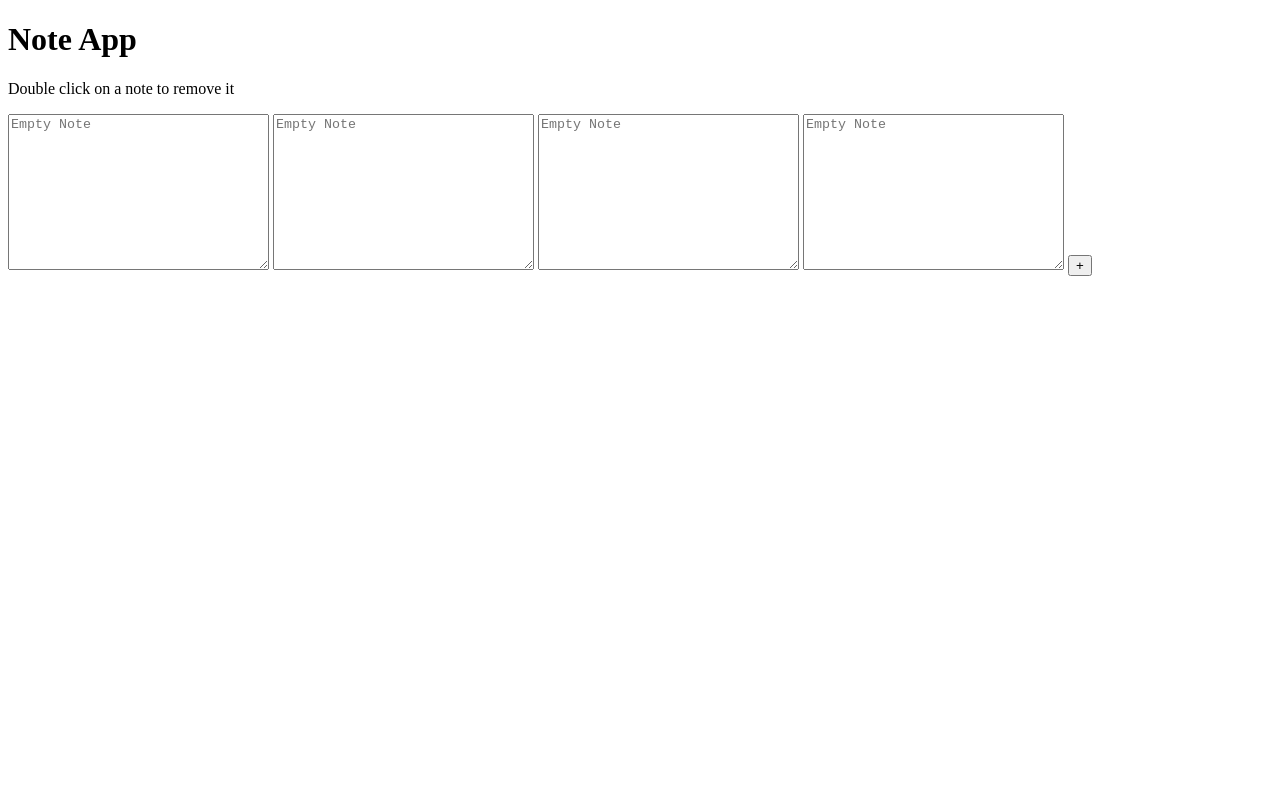
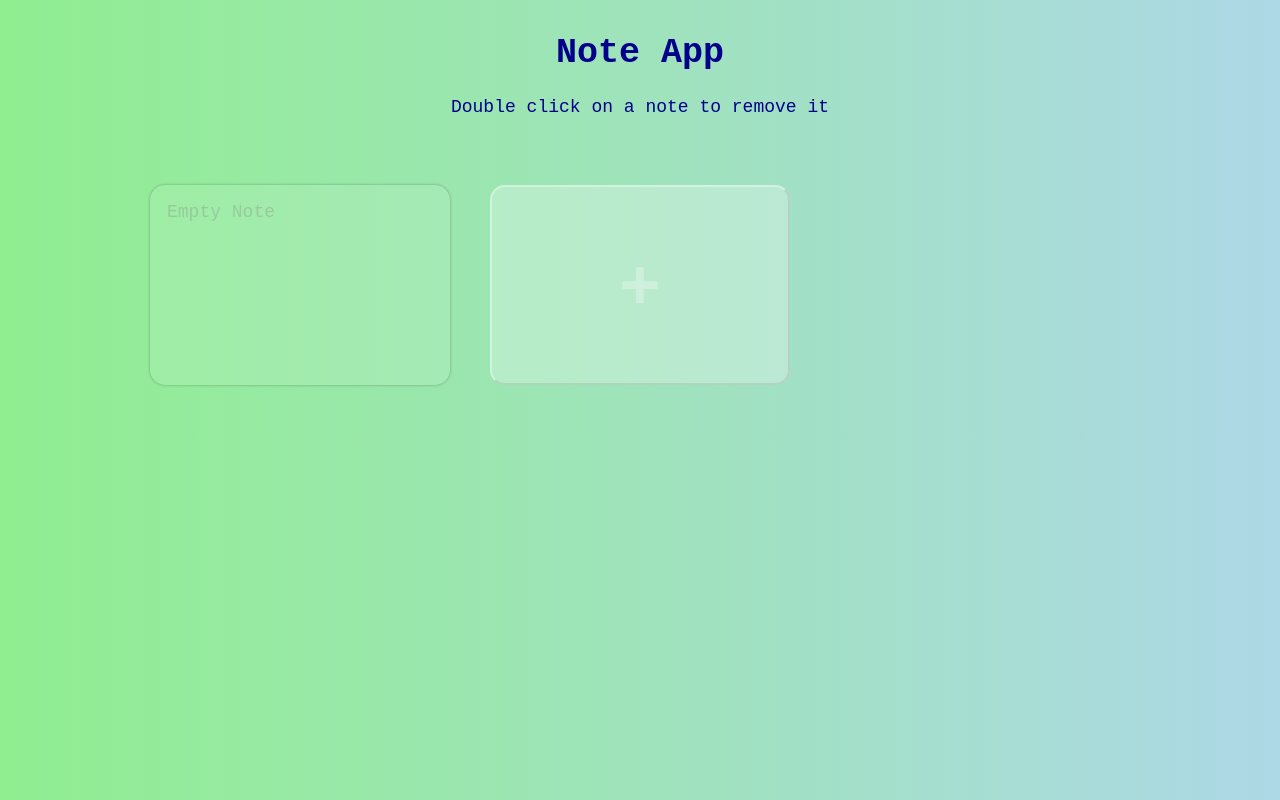
Before and after one commit to yasermaly/note-app, a plain HTML site: page index.html in a window 1280 px wide. Drawn offline with Linux system fonts and the light colour scheme.

Commit message:
styling complete

```diff
--- a/index.html
+++ b/index.html
@@ -16,24 +16,6 @@
         cols="30"
         rows="10"
       ></textarea>
-      <textarea
-        class="note"
-        placeholder="Empty Note"
-        cols="30"
-        rows="10"
-      ></textarea>
-      <textarea
-        class="note"
-        placeholder="Empty Note"
-        cols="30"
-        rows="10"
-      ></textarea>
-      <textarea
-        class="note"
-        placeholder="Empty Note"
-        cols="30"
-        rows="10"
-      ></textarea>
       <button class="btn" id="btn">+</button>
     </div>
     <script src="script.js"></script>
--- a/style.css
+++ b/style.css
@@ -0,0 +1,68 @@
+body {
+  margin: 0;
+  background: linear-gradient(to left, lightblue, lightgreen);
+  font-family: 'Courier New', Courier, monospace;
+}
+
+.heading {
+  color: darkblue;
+  text-align: center;
+  padding-top: 10px;
+  font-size: 35px;
+}
+
+.info-text {
+  text-align: center;
+  color: darkblue;
+  font-size: 18px;
+}
+
+.app {
+  display: grid;
+  grid-template-columns: repeat(auto-fill, 300px);
+  gap: 40px;
+  justify-content: center;
+  padding: 50px;
+}
+
+.note {
+  padding: 17px;
+  border-radius: 15px;
+  resize: none;
+  box-shadow: 0 0 3px rgba(0, 0, 0, 0.3);
+  font-size: 18px;
+  height: 200px;
+  color: darkblue;
+  border: none;
+  outline: none;
+  background-color: rgba(255, 255, 255, 0.1);
+  box-sizing: border-box;
+}
+
+.note::placeholder {
+  color: gray;
+  opacity: 30%;
+}
+
+.note:hover,
+note:focus {
+  box-shadow: 0 0 10px rgba(0, 0, 0, 0.3);
+  transition: all 300ms ease;
+}
+
+.btn {
+  height: 200px;
+  border-color: rgba(255, 255, 255, 0.37);
+  background-color: rgba(255, 255, 255, 0.27);
+  border-radius: 15px;
+  font-size: 70px;
+  font-weight: 700;
+  color: rgba(255, 255, 255, 0.3);
+  cursor: pointer;
+}
+
+.btn:hover {
+  background-color: rgba(255, 255, 255, 0.55);
+  color: rgba(0, 0, 0, 0.6);
+  transition: all 300ms ease;
+}
```
